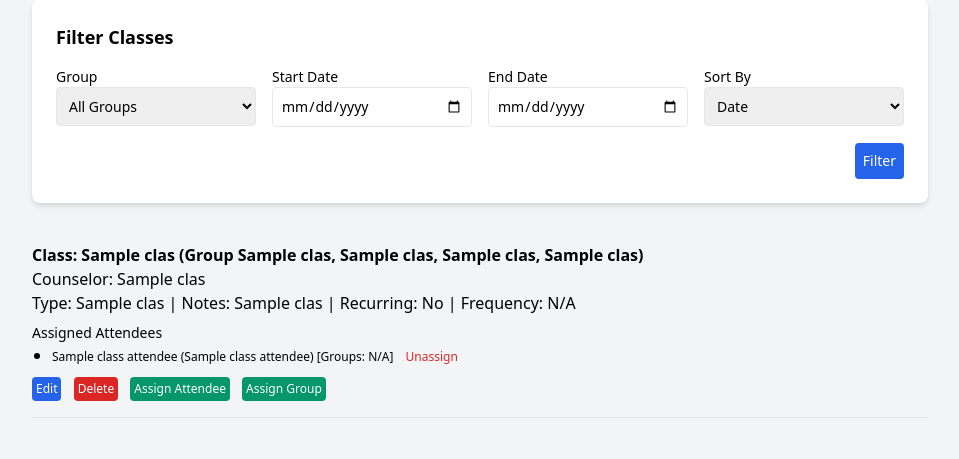
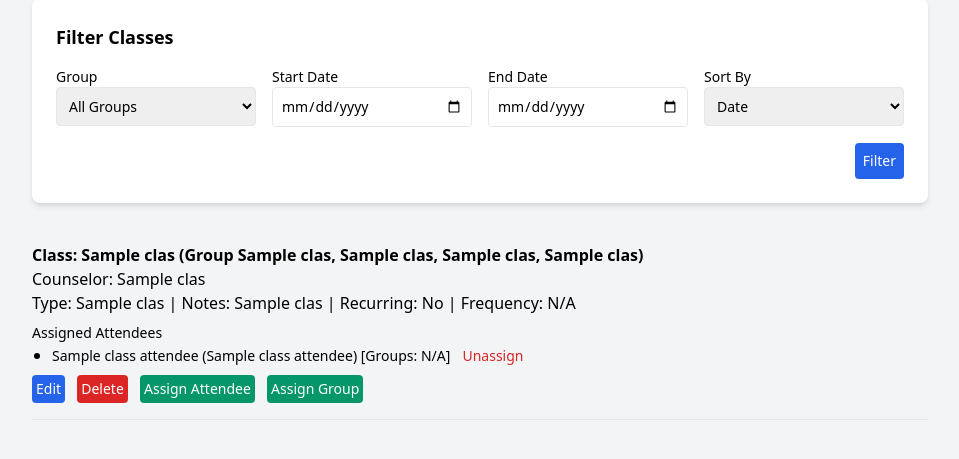
Before and after one commit to lebright85/rwc, a Flask app: template templates/counselor_manage_classes.html in a window 1280 px wide. Shown: the part 133-592 px from the top of the page, without its empty margins (160-1119 px from the left). Run offline with Flask 3, Linux system fonts and the light colour scheme; the template is opened without the code that fills it: most values are stand-ins (such as "Sample title", 1, 10 or a date in 2020); some libraries are stand-ins or nearby versions.

Commit message:
Update counselor_manage_classes.html

```diff
--- a/templates/counselor_manage_classes.html
+++ b/templates/counselor_manage_classes.html
@@ -52,96 +52,100 @@
         <ul class="list-disc ml-5">
             {% for attendee in class_attendees[class[0]] %}
             <li>
-                <span class="text-xs">{{ attendee[1] }} ({{ attendee[2] }}) [Groups: {{ attendee[3] or 'N/A' }}]</span>
+                <span class="text-sm">{{ attendee[1] }} ({{ attendee[2] }}) [Groups: {{ attendee[3] or 'N/A' }}]</span>
+                {% if not class[12] %}
                 <form method="POST" id="unassignForm{{ class[0] }}_{{ attendee[0] }}" class="inline">
                     <input type="hidden" name="action" value="unassign_attendee">
                     <input type="hidden" name="class_id" value="{{ class[0] }}">
                     <input type="hidden" name="attendee_id" value="{{ attendee[0] }}">
-                    <button type="submit" form="unassignForm{{ class[0] }}_{{ attendee[0] }}" class="text-red-600 text-xs ml-2">Unassign</button>
+                    <button type="submit" form="unassignForm{{ class[0] }}_{{ attendee[0] }}" class="text-red-600 text-sm ml-2">Unassign</button>
                 </form>
+                {% endif %}
             </li>
+            {% else %}
+            <li class="text-sm text-gray-500">No attendees assigned</li>
             {% endfor %}
         </ul>
         <div class="mt-2">
             {% if not class[12] %}
-            <button onclick="openModal('editClassModal{{ class[0] }}')" class="bg-blue-600 text-white p-1 rounded mr-2 text-xs">Edit</button>
-            <button onclick="openModal('deleteClassModal{{ class[0] }}')" class="bg-red-600 text-white p-1 rounded mr-2 text-xs">Delete</button>
-            <button onclick="openModal('assignAttendeeModal{{ class[0] }}')" class="bg-green-600 text-white p-1 rounded mr-2 text-xs">Assign Attendee</button>
-            <button onclick="openModal('assignGroupModal{{ class[0] }}')" class="bg-green-600 text-white p-1 rounded mr-2 text-xs">Assign Group</button>
+            <button onclick="openModal('editClassModal{{ class[0] }}')" class="bg-blue-600 text-white p-1 rounded mr-2 text-sm">Edit</button>
+            <button onclick="openModal('deleteClassModal{{ class[0] }}')" class="bg-red-600 text-white p-1 rounded mr-2 text-sm">Delete</button>
+            <button onclick="openModal('assignAttendeeModal{{ class[0] }}')" class="bg-green-600 text-white p-1 rounded mr-2 text-sm">Assign Attendee</button>
+            <button onclick="openModal('assignGroupModal{{ class[0] }}')" class="bg-green-600 text-white p-1 rounded mr-2 text-sm">Assign Group</button>
             {% endif %}
         </div>
 
         <!-- Edit Class Modal -->
         <div id="editClassModal{{ class[0] }}" class="fixed inset-0 bg-gray-600 bg-opacity-50 flex items-center justify-center hidden">
-            <div class="bg-white p-2 rounded-lg shadow-md w-full max-w-md max-h-[60vh] overflow-y-auto">
-                <h2 class="text-base font-bold mb-1">Edit Class</h2>
+            <div class="bg-white p-4 rounded-lg shadow-md w-full max-w-sm max-h-[80vh] overflow-y-auto">
+                <h2 class="text-lg font-bold mb-2">Edit Class</h2>
                 <form method="POST" id="editClassForm{{ class[0] }}">
                     <input type="hidden" name="action" value="edit">
                     <input type="hidden" name="class_id" value="{{ class[0] }}">
-                    <div class="mb-1">
-                        <label class="block text-xs font-medium">Group Name</label>
-                        <input type="text" name="group_name" value="{{ class[1] }}" class="w-full border rounded p-1 text-xs" required>
+                    <div class="mb-2">
+                        <label class="block text-sm font-medium">Group Name</label>
+                        <input type="text" name="group_name" value="{{ class[1] }}" class="w-full border rounded p-1 text-sm" required>
                     </div>
-                    <div class="mb-1">
-                        <label class="block text-xs font-medium">Class Name</label>
-                        <input type="text" name="class_name" value="{{ class[2] }}" class="w-full border rounded p-1 text-xs" required>
+                    <div class="mb-2">
+                        <label class="block text-sm font-medium">Class Name</label>
+                        <input type="text" name="class_name" value="{{ class[2] }}" class="w-full border rounded p-1 text-sm" required>
                     </div>
-                    <div class="mb-1">
-                        <label class="block text-xs font-medium">Date</label>
-                        <input type="date" name="date" value="{{ class[3] }}" class="w-full border rounded p-1 text-xs" required>
+                    <div class="mb-2">
+                        <label class="block text-sm font-medium">Date</label>
+                        <input type="date" name="date" value="{{ class[3] }}" class="w-full border rounded p-1 text-sm" required>
                     </div>
-                    <div class="mb-1">
-                        <label class="block text-xs font-medium">Group Hours</label>
-                        <input type="text" name="group_hours" value="{{ class[4] }}" class="w-full border rounded p-1 text-xs" required>
+                    <div class="mb-2">
+                        <label class="block text-sm font-medium">Group Hours</label>
+                        <input type="text" name="group_hours" value="{{ class[4] }}" class="w-full border rounded p-1 text-sm" required>
                     </div>
-                    <div class="mb-1">
-                        <label class="block text-xs font-medium">Counselor</label>
-                        <select name="counselor_id" class="w-full border rounded p-1 text-xs" required>
+                    <div class="mb-2">
+                        <label class="block text-sm font-medium">Counselor</label>
+                        <select name="counselor_id" class="w-full border rounded p-1 text-sm" required>
                             {% for counselor in counselors %}
                             <option value="{{ counselor[0] }}" {% if counselor[0] == class[5] %}selected{% endif %}>{{ counselor[2] }}</option>
                             {% endfor %}
                         </select>
                     </div>
-                    <div class="mb-1">
-                        <label class="block text-xs font-medium">Group Type</label>
-                        <input type="text" name="group_type" value="{{ class[6] }}" class="w-full border rounded p-1 text-xs">
+                    <div class="mb-2">
+                        <label class="block text-sm font-medium">Group Type</label>
+                        <input type="text" name="group_type" value="{{ class[6] }}" class="w-full border rounded p-1 text-sm">
                     </div>
-                    <div class="mb-1">
-                        <label class="block text-xs font-medium">Notes</label>
-                        <textarea name="notes" class="w-full border rounded p-1 text-xs h-16">{{ class[7] }}</textarea>
+                    <div class="mb-2">
+                        <label class="block text-sm font-medium">Notes</label>
+                        <textarea name="notes" class="w-full border rounded p-1 text-sm h-16">{{ class[7] }}</textarea>
                     </div>
-                    <div class="mb-1">
-                        <label class="block text-xs font-medium">Location</label>
-                        <input type="text" name="location" value="{{ class[8] }}" class="w-full border rounded p-1 text-xs">
+                    <div class="mb-2">
+                        <label class="block text-sm font-medium">Location</label>
+                        <input type="text" name="location" value="{{ class[8] }}" class="w-full border rounded p-1 text-sm">
                     </div>
-                    <div class="mb-1 flex items-center">
+                    <div class="mb-2 flex items-center">
                         <input type="checkbox" name="recurring" id="recurring_{{ class[0] }}" {% if class[9] %}checked{% endif %} class="mr-1">
-                        <label for="recurring_{{ class[0] }}" class="text-xs">Recurring</label>
+                        <label for="recurring_{{ class[0] }}" class="text-sm">Recurring</label>
                     </div>
-                    <div class="mb-1">
-                        <label class="block text-xs font-medium">Frequency</label>
-                        <select name="frequency" class="w-full border rounded p-1 text-xs">
+                    <div class="mb-2">
+                        <label class="block text-sm font-medium">Frequency</label>
+                        <select name="frequency" class="w-full border rounded p-1 text-sm">
                             <option value="weekly" {% if class[10] == 'weekly' %}selected{% endif %}>Weekly</option>
                         </select>
                     </div>
-                    <div class="mb-1 flex items-center">
+                    <div class="mb-2 flex items-center">
                         <input type="checkbox" name="propagate" id="propagate_{{ class[0] }}" class="mr-1">
-                        <label for="propagate_{{ class[0] }}" class="text-xs">Propagate to future recurring classes</label>
+                        <label for="propagate_{{ class[0] }}" class="text-sm">Propagate to future recurring classes</label>
                     </div>
-                    <div class="mb-1">
-                        <label class="block text-xs font-medium">Assigned Attendees</label>
+                    <div class="mb-2">
+                        <label class="block text-sm font-medium">Assigned Attendees</label>
                         <div class="max-h-32 overflow-y-auto border rounded p-1">
                             {% for attendee in attendees %}
                             <div class="flex items-center">
                                 <input type="checkbox" name="attendee_ids" value="{{ attendee[0] }}" id="attendee_{{ attendee[0] }}_{{ class[0] }}" {% if attendee[0] in class_attendees[class[0]]|map(attribute='0') %}checked{% endif %} class="mr-1">
-                                <label for="attendee_{{ attendee[0] }}_{{ class[0] }}" class="text-xs">{{ attendee[1] }} ({{ attendee[2] }})</label>
+                                <label for="attendee_{{ attendee[0] }}_{{ class[0] }}" class="text-sm">{{ attendee[1] }} ({{ attendee[2] }})</label>
                             </div>
                             {% endfor %}
                         </div>
                     </div>
-                    <div class="sticky bottom-0 bg-white pt-1 flex justify-end">
-                        <button type="button" onclick="closeModal('editClassModal{{ class[0] }}')" class="mr-2 bg-gray-300 p-1 rounded text-xs">Cancel</button>
-                        <button type="submit" form="editClassForm{{ class[0] }}" class="bg-blue-600 text-white p-1 rounded text-xs">Save</button>
+                    <div class="sticky bottom-0 bg-white pt-2 flex justify-end z-10">
+                        <button type="button" onclick="closeModal('editClassModal{{ class[0] }}')" class="mr-2 bg-gray-300 p-1 rounded text-sm">Cancel</button>
+                        <button type="submit" form="editClassForm{{ class[0] }}" class="bg-blue-600 text-white p-1 rounded text-sm">Save</button>
                     </div>
                 </form>
             </div>
@@ -149,23 +153,23 @@
 
         <!-- Delete Class Modal -->
         <div id="deleteClassModal{{ class[0] }}" class="fixed inset-0 bg-gray-600 bg-opacity-50 flex items-center justify-center hidden">
-            <div class="bg-white p-2 rounded-lg shadow-md w-full max-w-sm max-h-[60vh] overflow-y-auto">
-                <h2 class="text-base font-bold mb-1">Delete Class</h2>
-                <p class="text-xs mb-2">Are you sure you want to delete "{{ class[2] }}" ({{ class[3] }})?</p>
+            <div class="bg-white p-4 rounded-lg shadow-md w-full max-w-sm max-h-[80vh] overflow-y-auto">
+                <h2 class="text-lg font-bold mb-2">Delete Class</h2>
+                <p class="text-sm mb-2">Are you sure you want to delete "{{ class[2] }}" ({{ class[3] }})?</p>
                 <form method="POST" id="deleteClassForm{{ class[0] }}">
                     <input type="hidden" name="class_id" value="{{ class[0] }}">
-                    <div class="mb-1">
-                        <label class="block text-xs font-medium">Delete Option</label>
-                        <select name="action" class="w-full border rounded p-1 text-xs" required>
+                    <div class="mb-2">
+                        <label class="block text-sm font-medium">Delete Option</label>
+                        <select name="action" class="w-full border rounded p-1 text-sm" required>
                             <option value="delete">Delete this class only</option>
                             {% if class[9] %}
-                            <option value="delete_all_future">Delete this class and all future recurring instances</option>
+                            <option value="delete_all_future">Delete this and future classes</option>
                             {% endif %}
                         </select>
                     </div>
                     <div class="flex justify-end">
-                        <button type="button" onclick="closeModal('deleteClassModal{{ class[0] }}')" class="mr-2 bg-gray-300 p-1 rounded text-xs">Cancel</button>
-                        <button type="submit" form="deleteClassForm{{ class[0] }}" class="bg-red-600 text-white p-1 rounded text-xs">Delete</button>
+                        <button type="button" onclick="closeModal('deleteClassModal{{ class[0] }}')" class="mr-2 bg-gray-300 p-1 rounded text-sm">Cancel</button>
+                        <button type="submit" form="deleteClassForm{{ class[0] }}" class="bg-red-600 text-white p-1 rounded text-sm">Delete</button>
                     </div>
                 </form>
             </div>
@@ -173,22 +177,22 @@
 
         <!-- Assign Attendee Modal -->
         <div id="assignAttendeeModal{{ class[0] }}" class="fixed inset-0 bg-gray-600 bg-opacity-50 flex items-center justify-center hidden">
-            <div class="bg-white p-2 rounded-lg shadow-md w-full max-w-sm max-h-[60vh] overflow-y-auto">
-                <h2 class="text-base font-bold mb-1">Assign Attendee to Class</h2>
+            <div class="bg-white p-4 rounded-lg shadow-md w-full max-w-sm max-h-[80vh] overflow-y-auto">
+                <h2 class="text-lg font-bold mb-2">Assign Attendee to Class</h2>
                 <form method="POST" id="assignAttendeeForm{{ class[0] }}">
                     <input type="hidden" name="action" value="assign_attendee">
                     <input type="hidden" name="class_id" value="{{ class[0] }}">
-                    <div class="mb-1">
-                        <label class="block text-xs font-medium">Attendee</label>
-                        <select name="attendee_id" class="w-full border rounded p-1 text-xs" required>
+                    <div class="mb-2">
+                        <label class="block text-sm font-medium">Attendee</label>
+                        <select name="attendee_id" class="w-full border rounded p-1 text-sm" required>
                             {% for attendee in attendees %}
                             <option value="{{ attendee[0] }}">{{ attendee[1] }} ({{ attendee[2] }})</option>
                             {% endfor %}
                         </select>
                     </div>
                     <div class="flex justify-end">
-                        <button type="button" onclick="closeModal('assignAttendeeModal{{ class[0] }}')" class="mr-2 bg-gray-300 p-1 rounded text-xs">Cancel</button>
-                        <button type="submit" form="assignAttendeeForm{{ class[0] }}" class="bg-blue-600 text-white p-1 rounded text-xs">Assign</button>
+                        <button type="button" onclick="closeModal('assignAttendeeModal{{ class[0] }}')" class="mr-2 bg-gray-300 p-1 rounded text-sm">Cancel</button>
+                        <button type="submit" form="assignAttendeeForm{{ class[0] }}" class="bg-blue-600 text-white p-1 rounded text-sm">Assign</button>
                     </div>
                 </form>
             </div>
@@ -196,28 +200,43 @@
 
         <!-- Assign Group Modal -->
         <div id="assignGroupModal{{ class[0] }}" class="fixed inset-0 bg-gray-600 bg-opacity-50 flex items-center justify-center hidden">
-            <div class="bg-white p-2 rounded-lg shadow-md w-full max-w-sm max-h-[60vh] overflow-y-auto">
-                <h2 class="text-base font-bold mb-1">Assign Group to Class</h2>
+            <div class="bg-white p-4 rounded-lg shadow-md w-full max-w-sm max-h-[80vh] overflow-y-auto">
+                <h2 class="text-lg font-bold mb-2">Assign Group to Class</h2>
                 <form method="POST" id="assignGroupForm{{ class[0] }}">
                     <input type="hidden" name="action" value="assign_group">
                     <input type="hidden" name="class_id" value="{{ class[0] }}">
-                    <div class="mb-1">
-                        <label class="block text-xs font-medium">Group</label>
-                        <select name="group_id" class="w-full border rounded p-1 text-xs" required>
+                    <div class="mb-2">
+                        <label class="block text-sm font-medium">Group</label>
+                        <select name="group_id" class="w-full border rounded p-1 text-sm" required>
                             {% for group in groups %}
                             <option value="{{ group[0] }}">{{ group[1] }}</option>
                             {% endfor %}
                         </select>
                     </div>
                     <div class="flex justify-end">
-                        <button type="button" onclick="closeModal('assignGroupModal{{ class[0] }}')" class="mr-2 bg-gray-300 p-1 rounded text-xs">Cancel</button>
-                        <button type="submit" form="assignGroupForm{{ class[0] }}" class="bg-blue-600 text-white p-1 rounded text-xs">Assign</button>
+                        <button type="button" onclick="closeModal('assignGroupModal{{ class[0] }}')" class="mr-2 bg-gray-300 p-1 rounded text-sm">Cancel</button>
+                        <button type="submit" form="assignGroupForm{{ class[0] }}" class="bg-blue-600 text-white p-1 rounded text-sm">Assign</button>
                     </div>
                 </form>
             </div>
         </div>
     </div>
+    {% else %}
+    <p class="text-sm text-gray-500">No classes found.</p>
     {% endfor %}
+
+    <!-- Pagination Controls -->
+    <div class="mt-6 flex justify-center items-center space-x-2">
+        {% if page > 1 %}
+        <a href="{{ url_for('counselor_manage_classes', page=page-1, sort_by=sort_by, group_filter=group_filter, start_date=start_date, end_date=end_date) }}" class="bg-blue-600 text-white p-2 rounded text-sm">Previous</a>
+        {% endif %}
+        {% for p in range(1, total_pages + 1) %}
+        <a href="{{ url_for('counselor_manage_classes', page=p, sort_by=sort_by, group_filter=group_filter, start_date=start_date, end_date=end_date) }}" class="p-2 rounded text-sm {% if p == page %}bg-blue-600 text-white{% else %}bg-gray-200 text-gray-700{% endif %}">{{ p }}</a>
+        {% endfor %}
+        {% if page < total_pages %}
+        <a href="{{ url_for('counselor_manage_classes', page=page+1, sort_by=sort_by, group_filter=group_filter, start_date=start_date, end_date=end_date) }}" class="bg-blue-600 text-white p-2 rounded text-sm">Next</a>
+        {% endif %}
+    </div>
 
     <!-- JavaScript for Modals -->
     <script>
```
